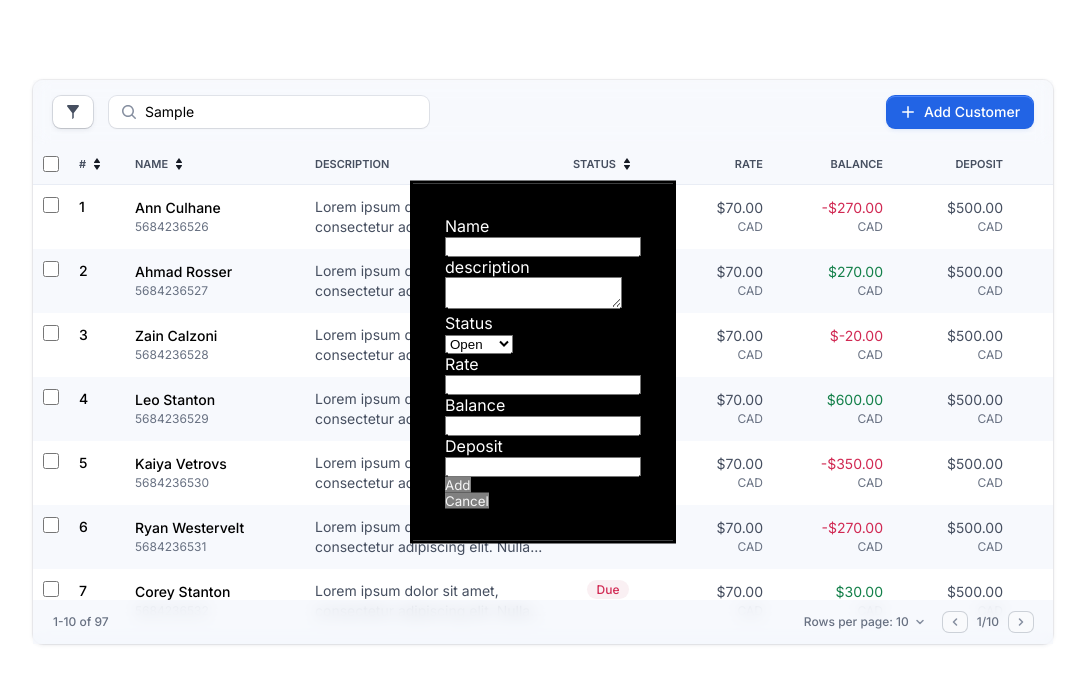
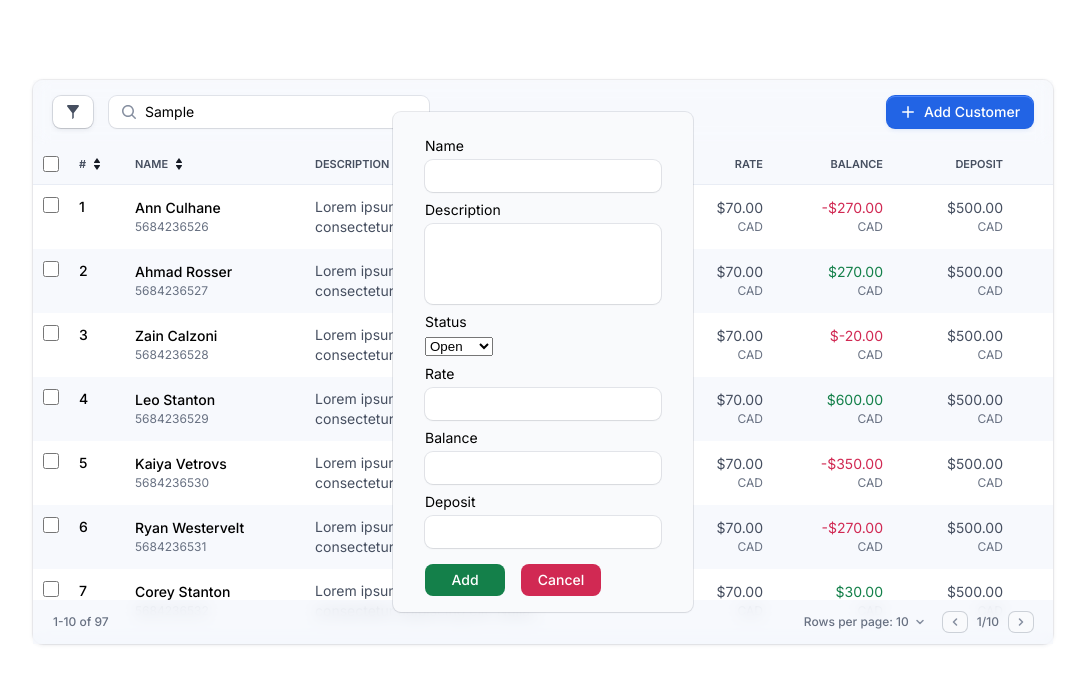
Before and after one commit to Gercius/25-01-17-praktine-uzd, a React (Vite) app: page / in a window 1280 px wide. Both pictures are taken after typing "Sample" into the empty fields and a click on the button "Add Customer". Shown: the top 684 px of the page, without its empty margins (97-1182 px from the left). Built offline with nearby package versions, Linux system fonts and the light colour scheme.

Commit message:
Add customer form styling

```diff
--- a/src/components/form/AddCustomer.jsx
+++ b/src/components/form/AddCustomer.jsx
@@ -55,7 +55,7 @@ const AddCustomer = ({ isFormOpen, setIsFormOpen, handleFormData }) => {
                     <input onChange={handleChange} value={formData.name} type="text" name="name" />
                 </div>
                 <div className={styles.formField}>
-                    <label htmlFor="description">description</label>
+                    <label htmlFor="description">Description</label>
                     <textarea onChange={handleChange} name="description"></textarea>
                 </div>
                 <div className={styles.formField}>
--- a/src/components/form/AddCustomer.module.scss
+++ b/src/components/form/AddCustomer.module.scss
@@ -1,25 +1,72 @@
+@use "../../styles/variables" as *;
+@use "../../styles/mixins" as *;
+
 .formDialog {
+    background-color: $bg-gray-100;
+    backdrop-filter: $blur-1;
     position: absolute;
     top: 50%;
     left: 50%;
     transform: translate(-50%, -50%);
+    border: none;
+    border-radius: $border-m;
+    box-shadow: $shadow-3;
+    @include typography("body-b2");
+    width: 300px;
+    max-width: 100%;
 
     .addForm {
-        padding: 2rem;
-        background: black;
-        color: white;
+        width: 100%;
+        padding: 1rem 2rem;
 
         label {
+            margin: 0.5rem 0 0.25rem 0;
             display: block;
         }
 
         .formField {
+            input,
+            textarea {
+                width: 100%;
+                border: none;
+                height: 32px;
+                padding: 0 0.75rem;
+                background-color: $bg-light;
+                border-radius: $border-m;
+                box-shadow: $shadow-3;
+                display: flex;
+                align-items: center;
+                column-gap: 0.5rem;
+            }
+
+            textarea {
+                padding: 0.25rem 0.5rem;
+                height: 5rem;
+                resize: none;
+            }
         }
 
         .formButtons {
+            margin-top: 1rem;
+            display: flex;
+            column-gap: 1rem;
+
             button {
-                background-color: gray;
-                color: whitesmoke;
+                @include typography("button");
+                color: $font-light;
+                border-radius: $border-m;
+                cursor: pointer;
+                width: 80px;
+                height: 32px;
+                text-align: center;
+            }
+
+            button:nth-child(1) {
+                background-color: $bg-green;
+            }
+
+            button:nth-child(2) {
+                background-color: $bg-red;
             }
         }
     }
--- a/src/styles/_base.scss
+++ b/src/styles/_base.scss
@@ -12,7 +12,8 @@ button {
 }
 
 input,
-button {
+button,
+textarea {
     font-family: inherit;
 }
 
--- a/src/styles/_variables.scss
+++ b/src/styles/_variables.scss
@@ -62,6 +62,8 @@ $bg-gray-200: #f0f1fa;
 $bg-gray-300: #e9edf5;
 $bg-gray-transparent: #f4f7fcbf;
 $bg-blue: #2264e5;
+$bg-green: #14804a;
+$bg-red: #d12953;
 $bg-light-green: #e1fcef;
 $bg-light-red: #faf0f3;
 
```
Also changed, not shown: 5 other files (tests, documents, lock files or other folders).
